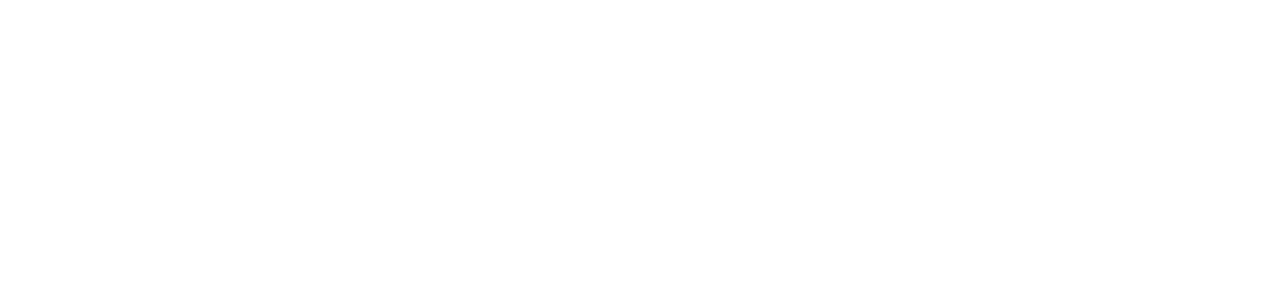
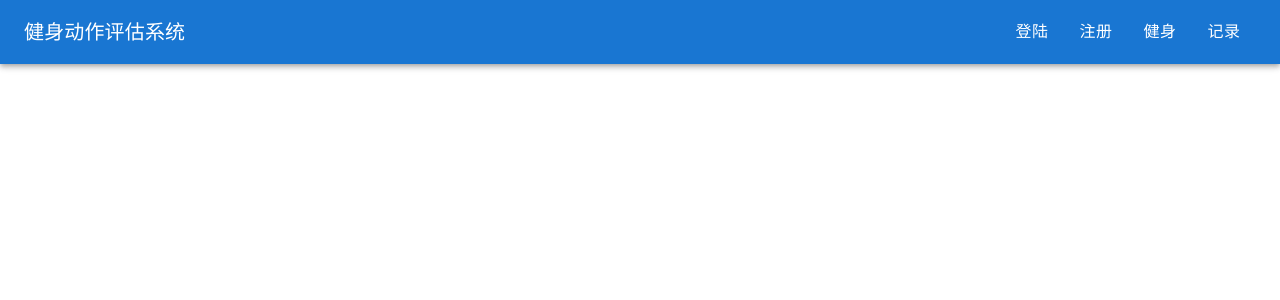
Before and after one commit to uGboly/Fitness-Movement-Analysing-System, a React (Create React App) app: page / in a window 1280 px wide. Before the commit this address had no page. Shown: the top 300 px of the page. Built offline with nearby package versions, Linux system fonts and the light colour scheme.

Commit message:
加入导航栏

```diff
--- a/src/App.js
+++ b/src/App.js
@@ -3,11 +3,13 @@
 import Login from './Login'
 import Register from './Register'
 import Records from './Records'
+import NavBar from './NavBar'
 
 function App () {
   return (
     <Router>
       <div>
+      <NavBar />
         <Routes>
           <Route path='/exercise' element={<Exercise />} />
           <Route path='/login' element={<Login />} />
--- a/src/Exercise.js
+++ b/src/Exercise.js
@@ -1,5 +1,5 @@
 import { useEffect, useRef, useState } from 'react'
-import './Exercise.css'
+// import './Exercise.css'
 import { Button } from '@mui/material'
 import {
   PoseLandmarker,
--- /dev/null
+++ b/src/NavBar.js
@@ -0,0 +1,30 @@
+import React from 'react';
+import { AppBar, Toolbar, Button, Typography } from '@mui/material';
+import { useNavigate, useLocation } from 'react-router-dom';
+
+function NavBar() {
+  const navigate = useNavigate();
+  const location = useLocation();
+
+  const getButtonStyle = (path) => ({
+    fontWeight: location.pathname === path ? 'bold' : 'normal',
+    fontSize: location.pathname === path ? '1.1rem' : '1rem',
+    color: location.pathname === path ? 'secondary.main' : 'inherit',
+  });
+
+  return (
+    <AppBar position="static">
+      <Toolbar>
+        <Typography variant="h6" component="div" sx={{ flexGrow: 1 }}>
+          健身动作评估系统
+        </Typography>
+        <Button sx={getButtonStyle('/login')} onClick={() => navigate('/login')}>登陆</Button>
+        <Button sx={getButtonStyle('/register')} onClick={() => navigate('/register')}>注册</Button>
+        <Button sx={getButtonStyle('/exercise')} onClick={() => navigate('/exercise')}>健身</Button>
+        <Button sx={getButtonStyle('/records')} onClick={() => navigate('/records')}>记录</Button>
+      </Toolbar>
+    </AppBar>
+  );
+}
+
+export default NavBar;
--- a/src/index.js
+++ b/src/index.js
@@ -2,7 +2,6 @@
 import ReactDOM from 'react-dom/client';
 import './index.css';
 import App from './App';
-import reportWebVitals from './reportWebVitals';
 
 const root = ReactDOM.createRoot(document.getElementById('root'));
 root.render(
@@ -14,4 +13,3 @@
 // If you want to start measuring performance in your app, pass a function
 // to log results (for example: reportWebVitals(console.log))
 // or send to an analytics endpoint. Learn more: https://bit.ly/CRA-vitals
-reportWebVitals();
--- a/src/reportWebVitals.js
+++ /dev/null
@@ -1,13 +0,0 @@
-const reportWebVitals = onPerfEntry => {
-  if (onPerfEntry && onPerfEntry instanceof Function) {
-    import('web-vitals').then(({ getCLS, getFID, getFCP, getLCP, getTTFB }) => {
-      getCLS(onPerfEntry);
-      getFID(onPerfEntry);
-      getFCP(onPerfEntry);
-      getLCP(onPerfEntry);
-      getTTFB(onPerfEntry);
-    });
-  }
-};
-
-export default reportWebVitals;
```
Also changed, not shown: src/setupTests.js (deleted, +0 -5 lines), 1 other file (tests, documents, lock files or other folders).
